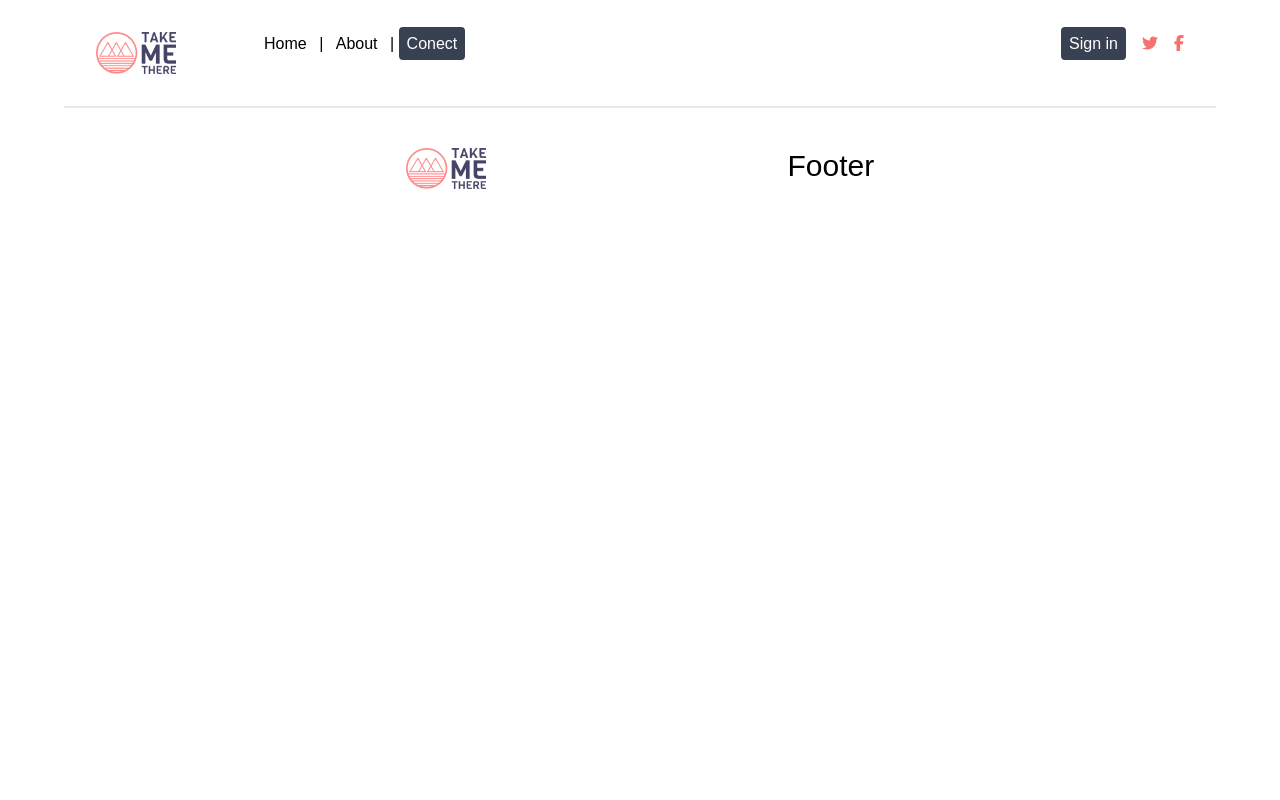
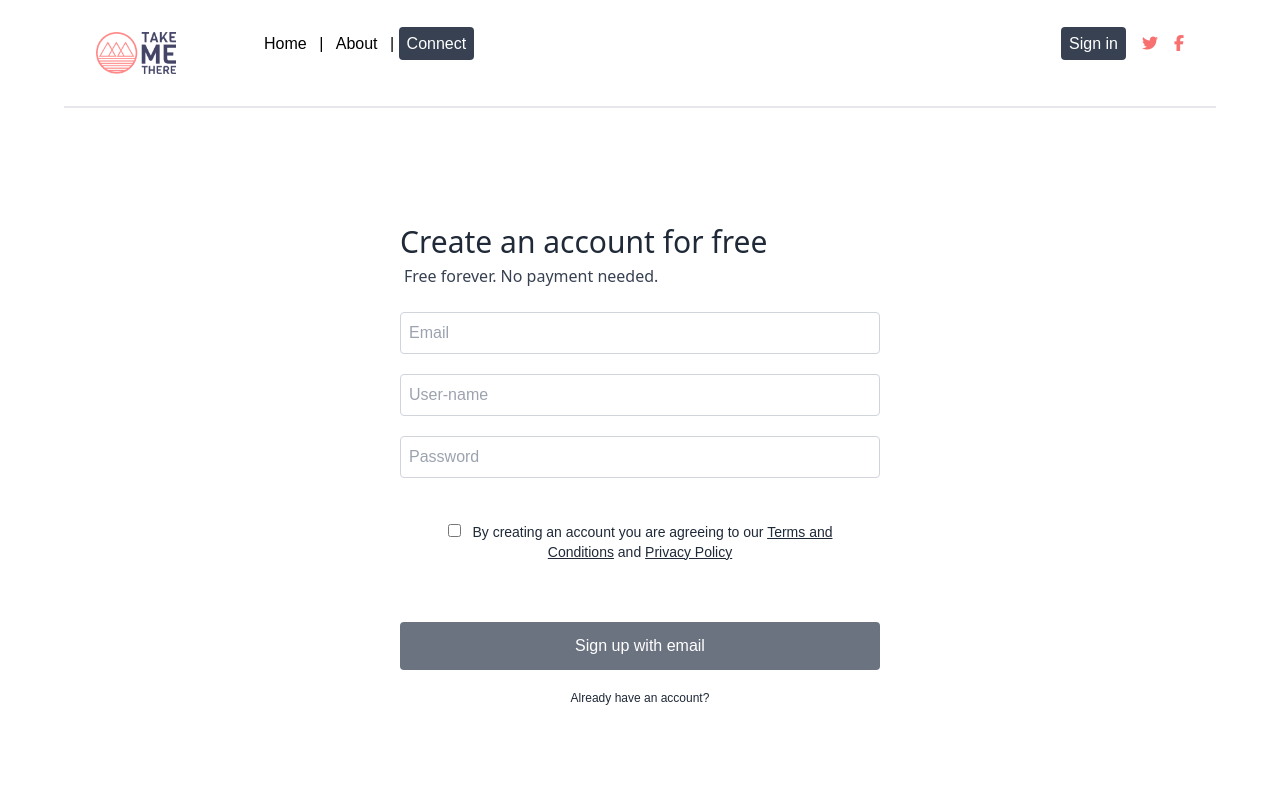
Before and after one commit to tarekalmanabri/Dreams-diaries, a Vue app in the folder frontend/: page /signup in a window 1280 px wide. Shown: the top 800 px of the page. Built offline with nearby package versions, Linux system fonts and the light colour scheme; a web font is replaced by a local one.

Commit message:
added login/signup pages

```diff
--- a/frontend/src/App.vue
+++ b/frontend/src/App.vue
@@ -10,7 +10,7 @@
           |
           <router-link class="nav-link" to="/about">About</router-link>
           |
-          <router-link class="bg-button" to="/contect">Conect</router-link>
+          <router-link class="bg-button" to="/contect">Connect</router-link>
         </div>
         <div class="ml-auto space-x-4 text-red-400">
           <router-link class="bg-button" to="/login">Sign in</router-link>
--- a/frontend/src/router/index.js
+++ b/frontend/src/router/index.js
@@ -5,6 +5,8 @@ import Camping from "../views/Camping.vue";
 import Beach from "../views/Beach.vue";
 import Mountain from "../views/Mountain.vue";
 import Cities from "../views/Cities.vue";
+import Signup from "../views/Signup.vue";
+import Login from "../views/Login.vue";
 
 Vue.use(VueRouter);
 
@@ -22,6 +24,16 @@ const routes = [
     // which is lazy-loaded when the route is visited.
     component: () =>
       import(/* webpackChunkName: "about" */ "../views/About.vue"),
+  },
+  {
+    path: "/signup",
+    name: "Signup",
+    component: Signup,
+  },
+  {
+    path: "/login",
+    name: "Login",
+    component: Login,
   },
   {
     path: "/camping",
--- /dev/null
+++ b/frontend/src/views/Login.vue
@@ -0,0 +1,44 @@
+<template>
+  <div class="signup">
+    <div class="flex min-h-screen bg-white">
+      <div class="md:w-1/2 max-w-lg mx-auto my-24 px-4 py-5 shadow-none">
+        <div class="text-left p-0 font-sans">
+          <h1 class="text-gray-800 text-3xl font-medium">
+            Login to your account
+          </h1>
+        </div>
+        <form action="#" class="p-0">
+          <div class="mt-5">
+            <input
+              type="text"
+              class="w-full p-2 border rounded border-gray-300 focus:ring-1"
+              placeholder="Email"
+            />
+          </div>
+          <div class="mt-5">
+            <input
+              type="password"
+              class="w-full p-2 border rounded border-gray-300 focus:ring-1"
+              placeholder="Password"
+            />
+          </div>
+          <div class="mt-10">
+            <button
+              type="submit"
+              class="bg-gray-500 text-white w-full p-3 rounded hover:bg-red-400"
+            >
+              Login
+            </button>
+          </div>
+        </form>
+
+        <span class="block p-5 text-center text-gray-800 text-xs"
+          >Don't have an account?
+          <a class="" href="/signup" data-test="Link">
+            <span class="underline">Signup here</span></a
+          ></span
+        >
+      </div>
+    </div>
+  </div>
+</template>
--- /dev/null
+++ b/frontend/src/views/Signup.vue
@@ -0,0 +1,63 @@
+<template>
+  <div class="signup">
+    <div class="flex min-h-screen bg-white">
+      <div class="md:w-1/2 max-w-lg mx-auto my-24 px-4 py-5 shadow-none">
+        <div class="text-left p-0 font-sans">
+          <h1 class="text-gray-800 text-3xl font-medium">
+            Create an account for free
+          </h1>
+          <h3 class="p-1 text-gray-700">Free forever. No payment needed.</h3>
+        </div>
+        <form action="#" class="p-0">
+          <div class="mt-5">
+            <input
+              type="text"
+              class="w-full p-2 border rounded border-gray-300 focus:ring-1"
+              placeholder="Email"
+            />
+          </div>
+          <div class="mt-5">
+            <input
+              type="text"
+              class="w-full p-2 border rounded border-gray-300 focus:ring-1"
+              placeholder="User-name"
+            />
+          </div>
+          <div class="mt-5">
+            <input
+              type="password"
+              class="w-full p-2 border rounded border-gray-300 focus:ring-1"
+              placeholder="Password"
+            />
+          </div>
+
+          <div
+            class="mt-6 block p-5 text-sm md:font-sans text-xs text-gray-800"
+          >
+            <input type="checkbox" class="mr-2 border-0" />
+            <span>
+              By creating an account you are agreeing to our
+              <span class="underline">Terms and Conditions</span>
+              and
+              <span class="underline">Privacy Policy</span>
+            </span>
+          </div>
+
+          <div class="mt-10">
+            <button
+              type="submit"
+              class="bg-gray-500 text-white w-full p-3 rounded hover:bg-red-400"
+            >
+              Sign up with email
+            </button>
+          </div>
+        </form>
+        <a class="" href="/login">
+          <span class="block p-5 text-center text-gray-800 text-xs"
+            >Already have an account?</span
+          >
+        </a>
+      </div>
+    </div>
+  </div>
+</template>
```
